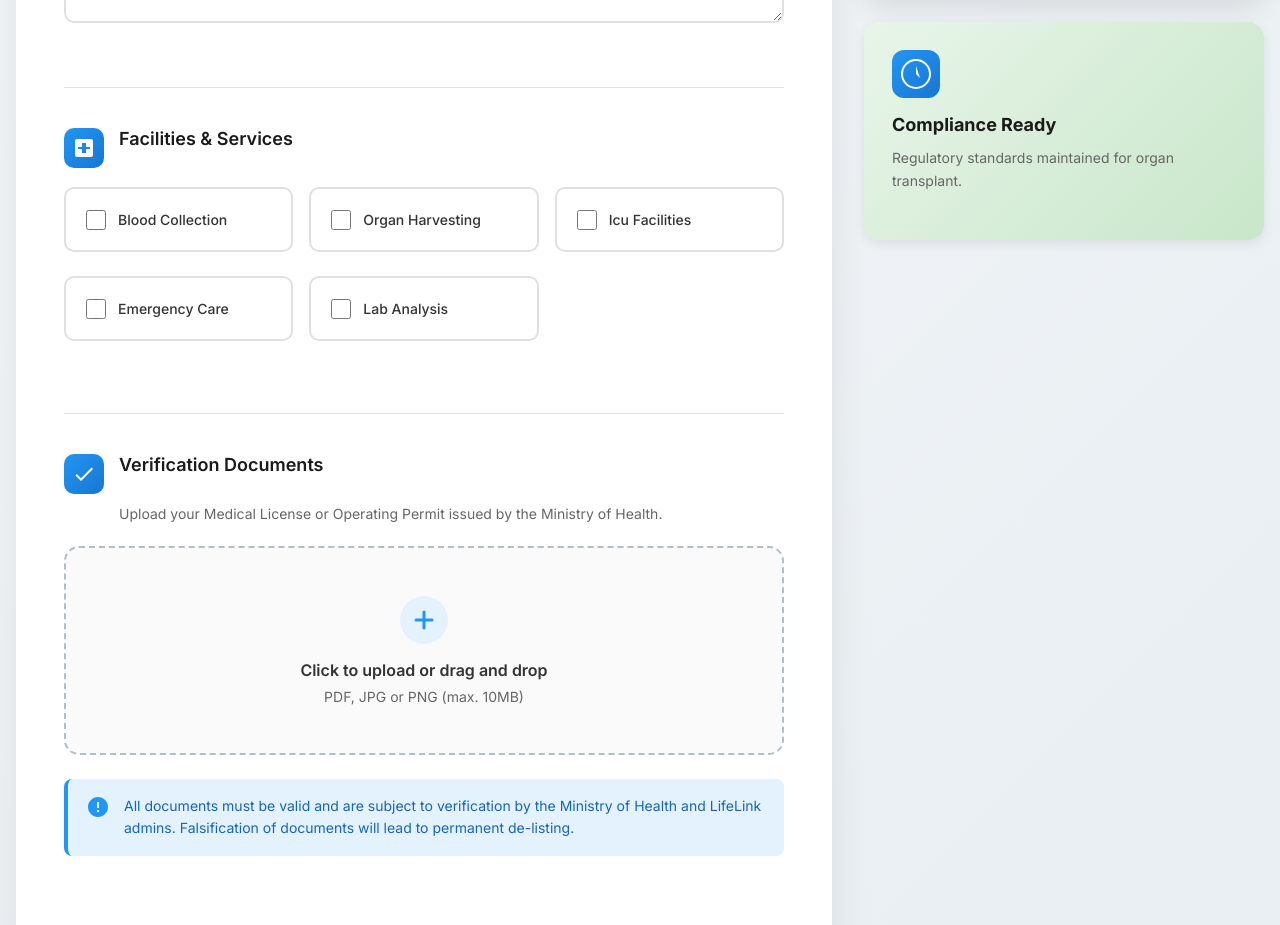
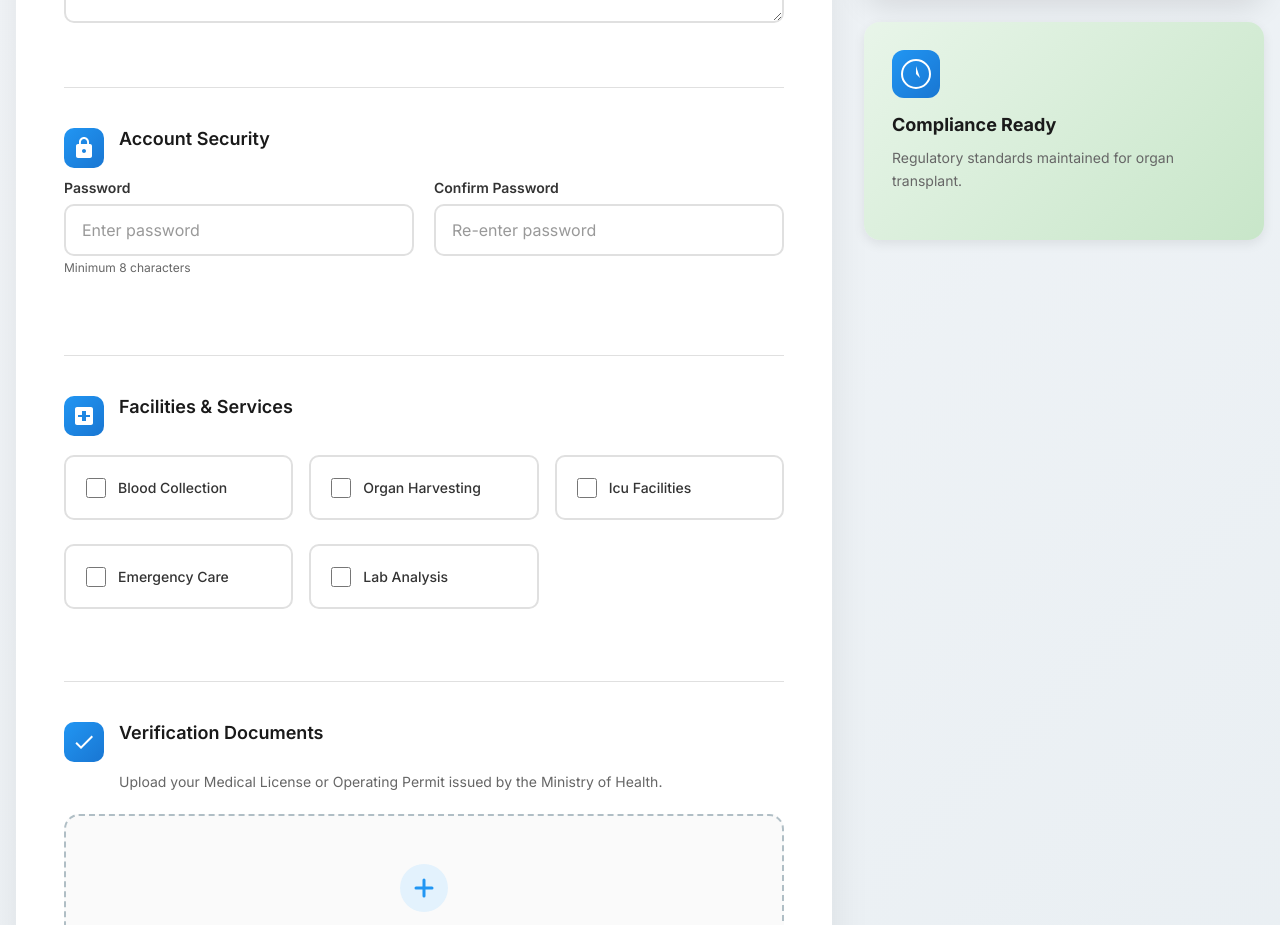
Before and after one commit to KulinduRashmika/LifeLink-Frontend, a React (Create React App) app in the folder lifelink-frontend/: page /register/hospital in a window 1280 px wide. Shown: the part 907-1832 px from the top of the page. Built offline with nearby package versions, Linux system fonts and the light colour scheme.

Commit message:
registration with password

```diff
--- a/lifelink-frontend/src/pages/BloodBankReport.js
+++ b/lifelink-frontend/src/pages/BloodBankReport.js
@@ -18,7 +18,7 @@ const ReportsAnalytics = () => {
   { key: 'inventory', icon: '📦', label: 'Inventory', path: '/bloodbank/inventory' },
   { key: 'dispatch', icon: '🚚', label: 'Dispatch', path: '/bloodbank/dispatch' },
   { key: 'reports', icon: '📊', label: 'Reports', path: '/bloodbank/reports' },
-  { key: 'settings', icon: '⚙️', label: 'Settings', path: '/bloodbank/settings' },
+  { key: 'settings', icon: '⚙️', label: 'Settings', path: '/bloodbank/setting' },
   ];
 
   const donationTrends = [
--- a/lifelink-frontend/src/pages/HospitalRegistration.js
+++ b/lifelink-frontend/src/pages/HospitalRegistration.js
@@ -11,6 +11,8 @@ const HospitalRegistration = () => {
     officialEmail: '',
     contactNumber: '',
     physicalAddress: '',
+    password: '',
+    confirmPassword: '',
     facilities: {
       bloodCollection: false,
       organHarvesting: false,
@@ -21,12 +23,19 @@ const HospitalRegistration = () => {
     verificationDoc: null
   });
 
+  const [passwordError, setPasswordError] = useState('');
+
   const handleInputChange = (e) => {
     const { name, value, type, checked } = e.target;
     setFormData(prev => ({
       ...prev,
       [name]: type === 'checkbox' ? checked : value
     }));
+
+    // Clear password error when typing in password fields
+    if (name === 'password' || name === 'confirmPassword') {
+      setPasswordError('');
+    }
   };
 
   const handleFacilityChange = (facility) => {
@@ -46,9 +55,31 @@ const HospitalRegistration = () => {
     }));
   };
 
+  const validatePassword = () => {
+    if (formData.password !== formData.confirmPassword) {
+      setPasswordError('Passwords do not match');
+      return false;
+    }
+    if (formData.password.length < 8) {
+      setPasswordError('Password must be at least 8 characters long');
+      return false;
+    }
+    return true;
+  };
+
   const handleSubmit = (e) => {
     e.preventDefault();
-    console.log('Hospital registration submitted:', formData);
+
+    if (!validatePassword()) {
+      return;
+    }
+
+    console.log('Hospital registration submitted:', {
+      ...formData,
+      password: '[REDACTED]', // Don't log actual password
+      confirmPassword: '[REDACTED]'
+    });
+    // Add your API call here
   };
 
   return (
@@ -168,6 +199,55 @@ const HospitalRegistration = () => {
                   required
                 />
               </div>
+            </div>
+
+            {/* Account Security Section - New */}
+            <div className="form-section">
+              <div className="section-icon">
+                <svg width="24" height="24" viewBox="0 0 24 24" fill="currentColor">
+                  <path d="M18 8h-1V6c0-2.76-2.24-5-5-5S7 3.24 7 6v2H6c-1.1 0-2 .9-2 2v10c0 1.1.9 2 2 2h12c1.1 0 2-.9 2-2V10c0-1.1-.9-2-2-2zm-6 9c-1.1 0-2-.9-2-2s.9-2 2-2 2 .9 2 2-.9 2-2 2zm3.1-9H8.9V6c0-1.71 1.39-3.1 3.1-3.1 1.71 0 3.1 1.39 3.1 3.1v2z"/>
+                </svg>
+              </div>
+              <h2 className="section-title">Account Security</h2>
+
+              <div className="form-row">
+                <div className="form-group">
+                  <label htmlFor="password">Password</label>
+                  <input
+                    type="password"
+                    id="password"
+                    name="password"
+                    placeholder="Enter password"
+                    value={formData.password}
+                    onChange={handleInputChange}
+                    required
+                    minLength="8"
+                  />
+                  <small className="input-hint">Minimum 8 characters</small>
+                </div>
+
+                <div className="form-group">
+                  <label htmlFor="confirmPassword">Confirm Password</label>
+                  <input
+                    type="password"
+                    id="confirmPassword"
+                    name="confirmPassword"
+                    placeholder="Re-enter password"
+                    value={formData.confirmPassword}
+                    onChange={handleInputChange}
+                    required
+                    minLength="8"
+                  />
+                </div>
+              </div>
+              {passwordError && (
+                <div className="error-message">
+                  <svg width="16" height="16" viewBox="0 0 16 16" fill="currentColor">
+                    <path d="M8 0C3.58 0 0 3.58 0 8s3.58 8 8 8 8-3.58 8-8-3.58-8-8-8zm1 13H7v-2h2v2zm0-4H7V4h2v5z"/>
+                  </svg>
+                  <span>{passwordError}</span>
+                </div>
+              )}
             </div>
 
             {/* Facilities & Services Section */}
--- a/lifelink-frontend/src/pages/RegistrationPages.css
+++ b/lifelink-frontend/src/pages/RegistrationPages.css
@@ -632,3 +632,22 @@
     padding: 1rem;
   }
 }
+
+.input-hint {
+  display: block;
+  font-size: 0.75rem;
+  color: #666;
+  margin-top: 4px;
+}
+
+.error-message {
+  display: flex;
+  align-items: center;
+  gap: 8px;
+  background-color: #ffebee;
+  color: #c62828;
+  padding: 8px 12px;
+  border-radius: 4px;
+  margin-top: 8px;
+  font-size: 0.875rem;
+}
```
